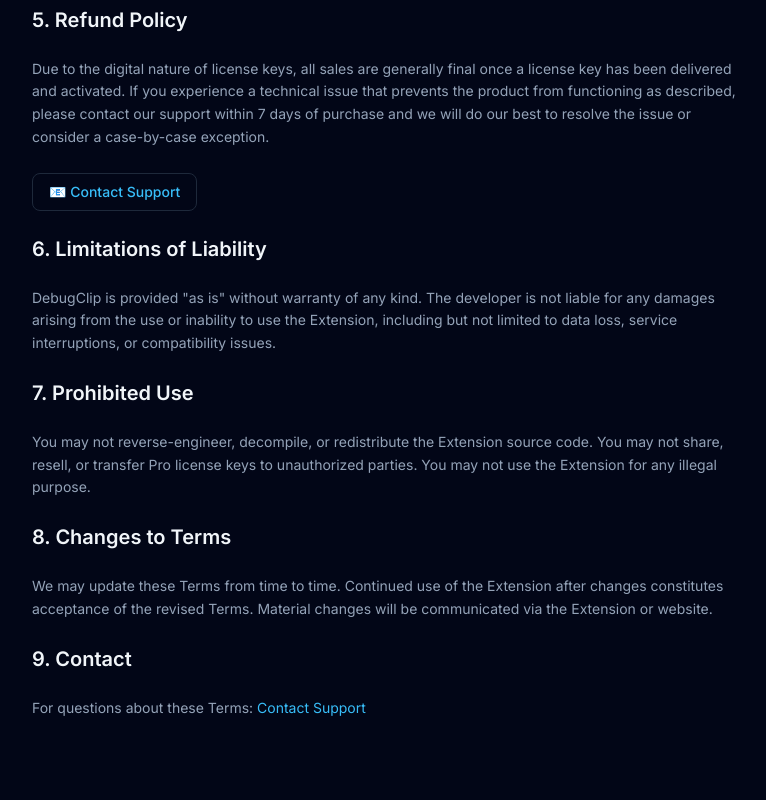
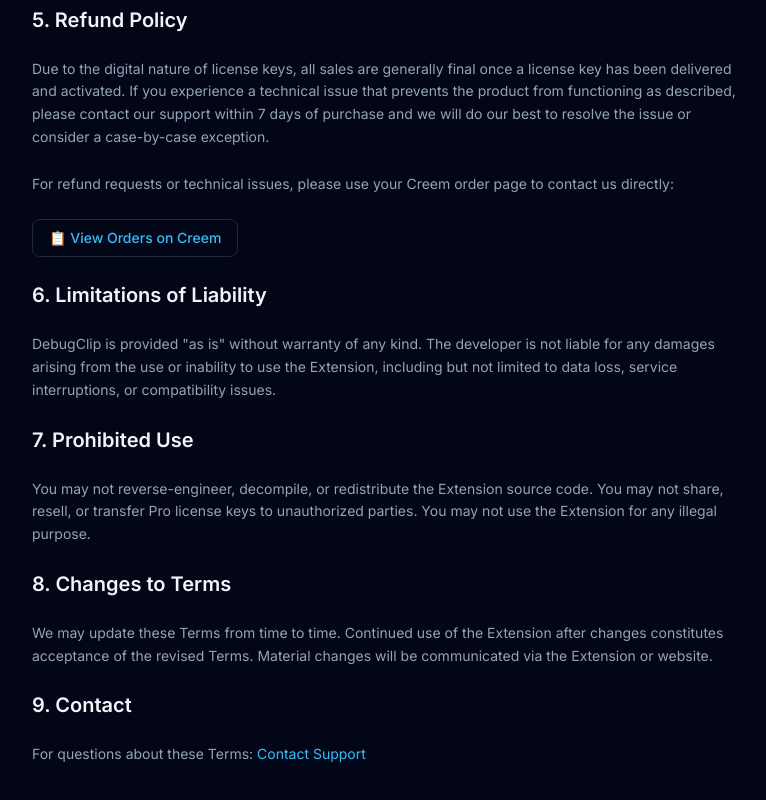
Before and after one commit to oussama-zbair/DebugClip, a Next.js app: page /terms in a window 1280 px wide. Shown: the part 960-1760 px from the top of the page, without its empty margins (248-1014 px from the left). Built offline with nearby package versions, Linux system fonts and the light colour scheme.

Commit message:
update page

```diff
--- a/src/app/terms/page.tsx
+++ b/src/app/terms/page.tsx
@@ -51,12 +51,16 @@ export default function Terms() {
           case-by-case exception.
         </p>
         <p className="mt-2">
+          For refund requests or technical issues, please use your Creem order page to contact us directly:
+        </p>
+        <p className="mt-2">
           <a
-            href="#"
-            onClick={(e) => { e.preventDefault(); window.location.href = "mailto:" + "oussama" + ".zbair9" + "@" + "gmail.com"; }}
+            href="https://www.creem.io/orders"
+            target="_blank"
+            rel="noopener"
             className="inline-flex items-center gap-2 px-4 py-2 rounded-lg border border-ds-border text-ds-blue hover:border-ds-blue/50 hover:bg-ds-surface transition-all text-sm font-medium"
           >
-            📧 Contact Support
+            📋 View Orders on Creem
           </a>
         </p>
 
```
